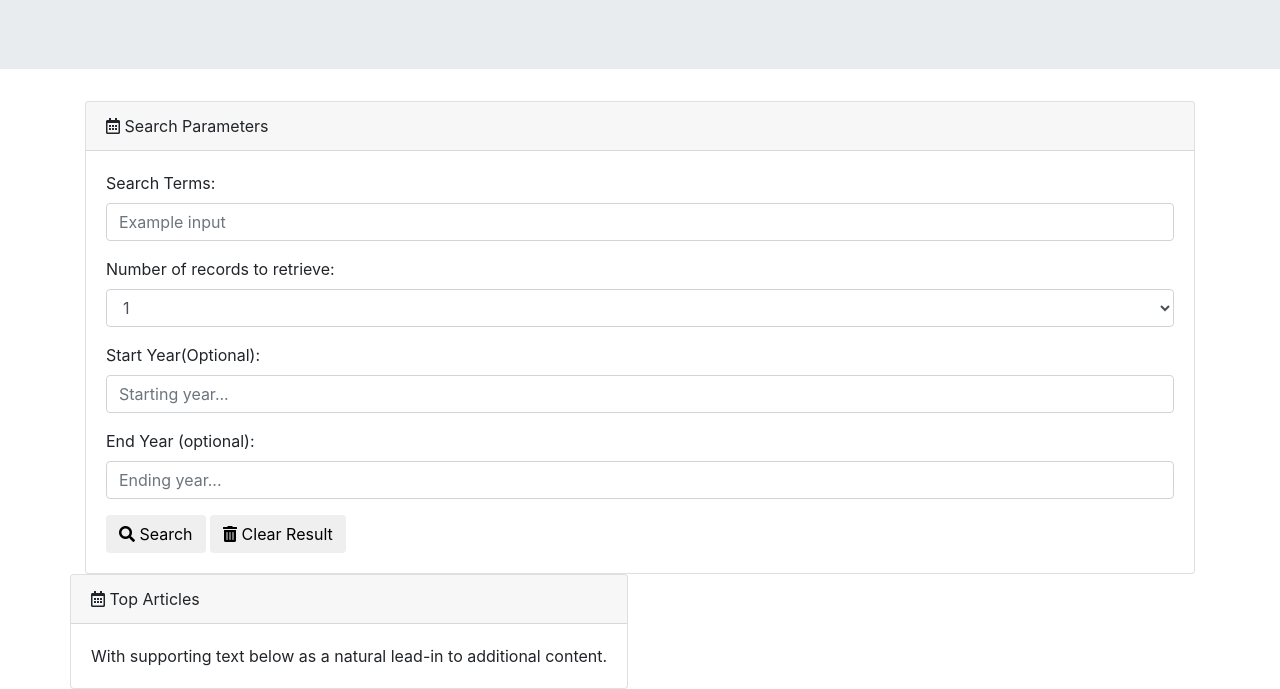
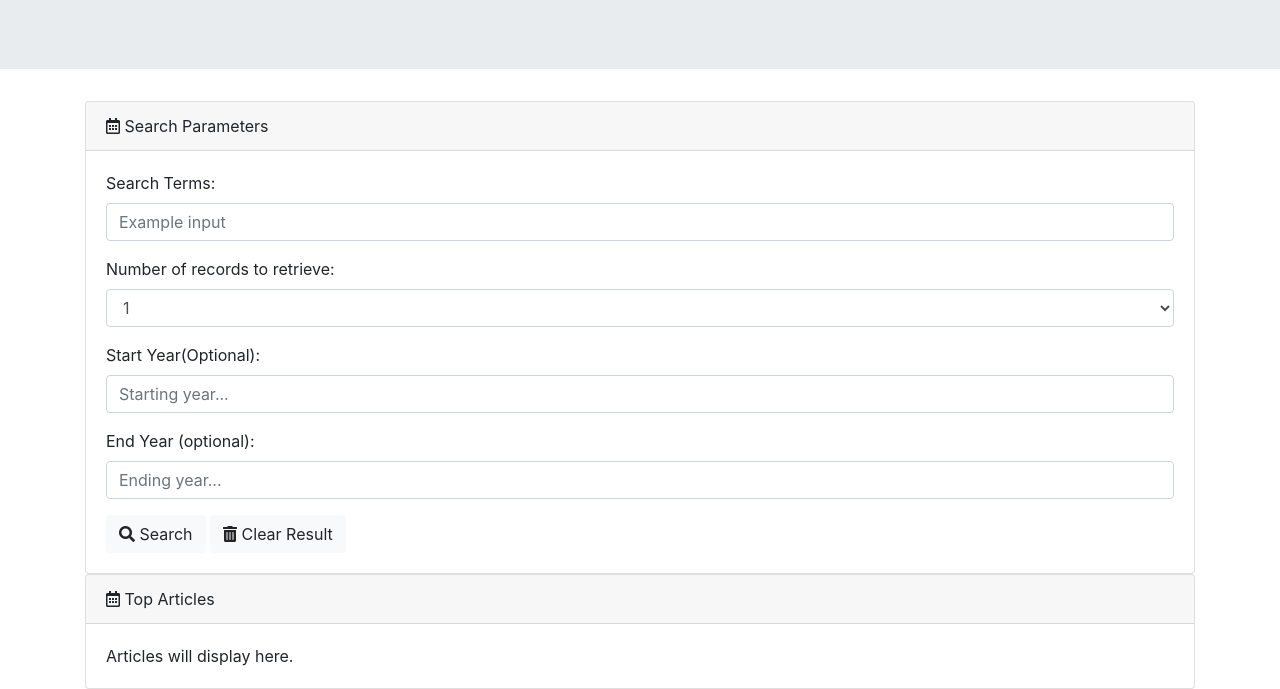
Before and after one commit to Timwestberg/NYTimes-Project, a plain HTML site: page index.html in a window 1280 px wide. Shown: the part 134-823 px from the top of the page. Drawn offline with nearby package versions, Linux system fonts and the light colour scheme.

```diff
--- a/index.html
+++ b/index.html
@@ -10,6 +10,7 @@
     <link href="https://fonts.googleapis.com/css?family=Anton|PT+Sans" rel="stylesheet">
     <link rel="stylesheet" href="https://use.fontawesome.com/releases/v5.3.1/css/all.css" integrity="sha384-mzrmE5qonljUremFsqc01SB46JvROS7bZs3IO2EmfFsd15uHvIt+Y8vEf7N7fWAU"
         crossorigin="anonymous">
+    <link rel="stylesheet" href="assets/css/style.css" type="text/css">
     <title>Document</title>
 </head>
 
@@ -27,7 +28,7 @@
     </header>
 
     <div class="container">
-        <div class="row">
+        <div class="row" id="first-r">
 
             <div class="col-12">
 
@@ -71,16 +72,17 @@
                                 <input type="text" class="form-control" id="endDate" placeholder="Ending year...">
                             </div>
 
-                            <button type="button" class="btn btn"><i class="fas fa-search"></i> Search</button>
+                            <button type="button" class="btn btn-light"><i class="fas fa-search"></i> Search</button>
 
-                            <button type="button" class="btn btn"><i class="fas fa-trash-alt"></i> Clear Result</button>
+                            <button type="button" class="btn btn-light"><i class="fas fa-trash-alt"></i> Clear Result</button>
 
                         </form>
+                    </div>
                     </div>
                 </div>
             </div>
 
-            <div class="row">
+            <div class="row" id="row2">
                 <div class="col-12">
                     <div class="card">
 
@@ -89,8 +91,7 @@
                         </div>
 
                         <div class="card-body">
-                            <p class="card-text" id="searchResult">With supporting text below as a natural lead-in to additional
-                                content.</p>
+                            <p class="card-text" id="searchResult">Articles will display here.</p>
 
                         </div>
                     </div>
@@ -100,7 +101,7 @@
 
 
 
-
+<link type="javascript/text" href="assets/javascript/app.js" >
 </body>
 
 </html>
```
